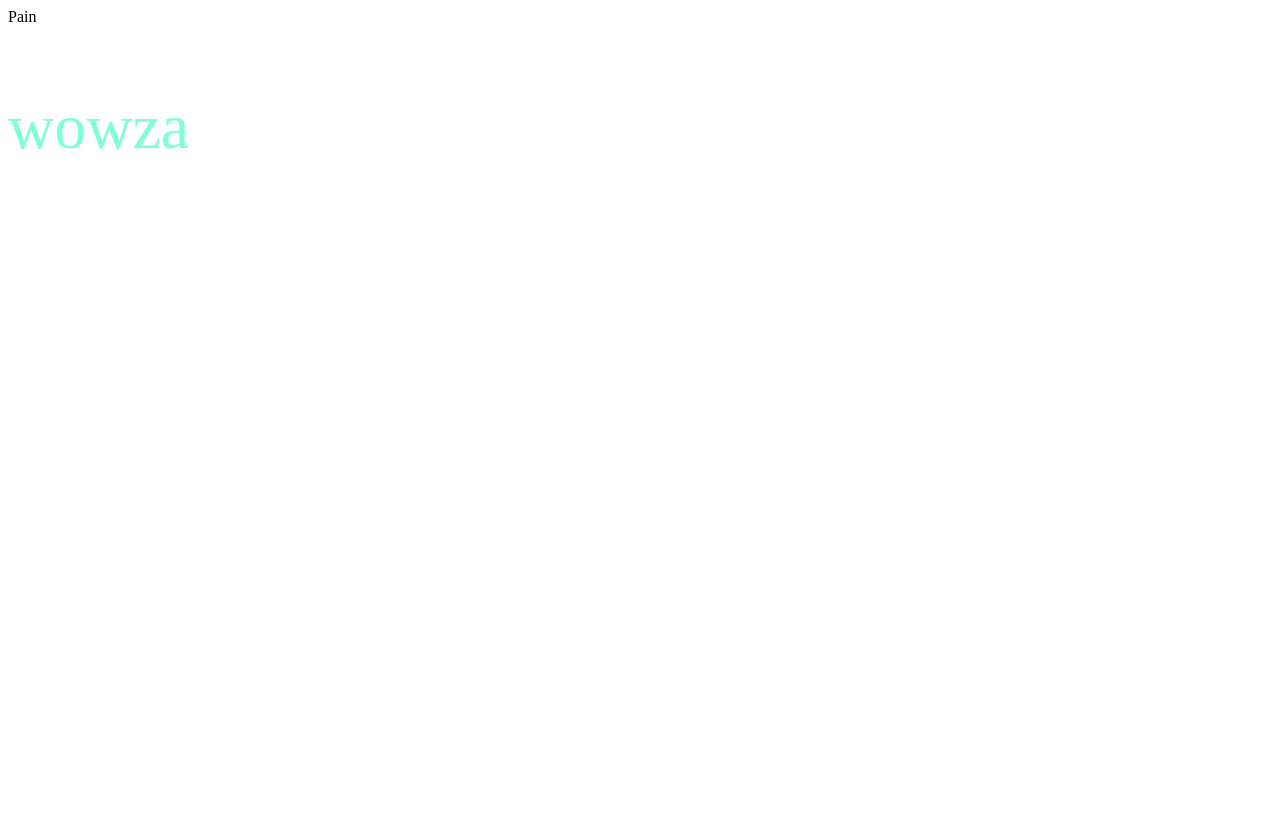
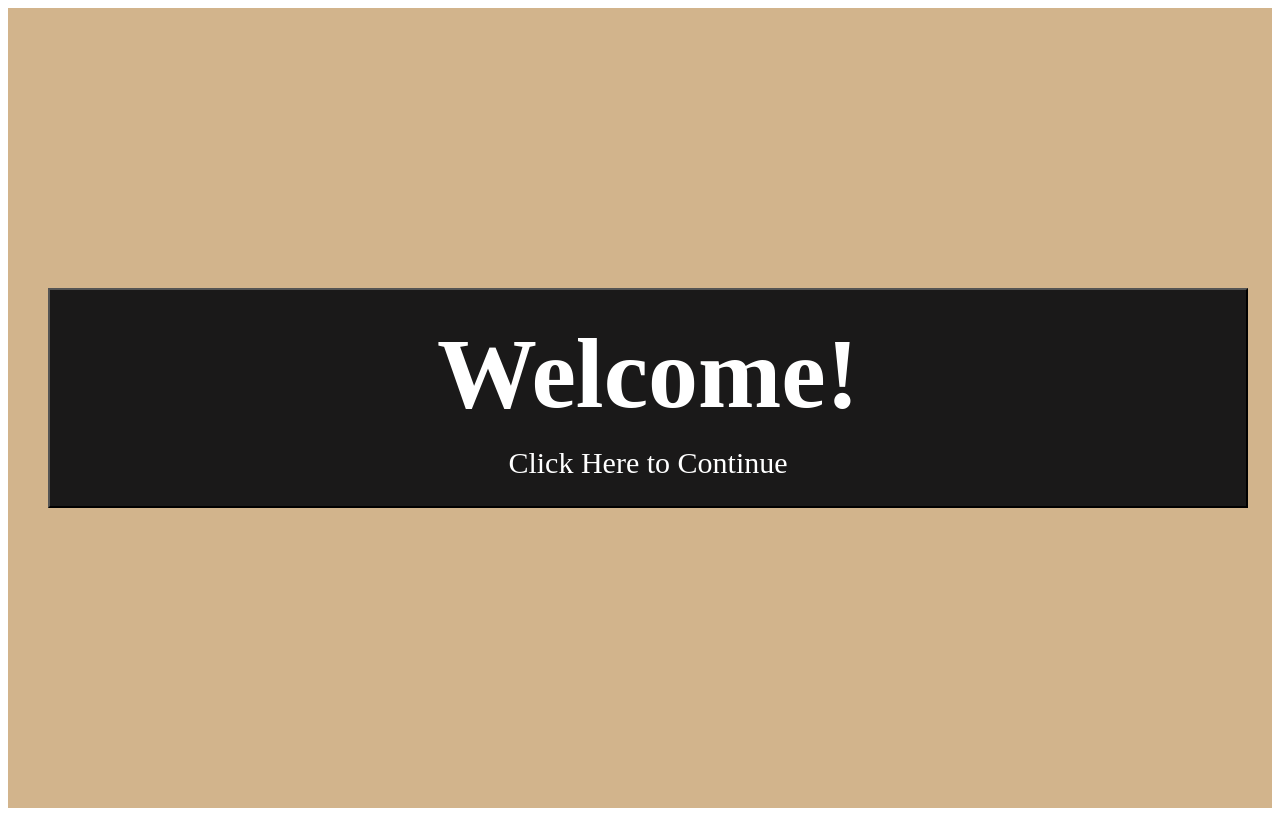
Before and after one commit to ChrisJDerm/website, a website: page MainPage/index.html in a window 1280 px wide. Drawn offline with Linux system fonts and the light colour scheme.

Commit message:
Front page styled

```diff
--- /dev/null
+++ b/MainPage/MainPage.js
@@ -0,0 +1,5 @@
+document.getElementById("WelcomeButton").onclick()
+
+function LoadMenu(){
+
+}
--- a/MainPage/index.html
+++ b/MainPage/index.html
@@ -7,7 +7,12 @@
 </head>
 <body>
     <link rel="stylesheet" href="./style.css">
-    <header>Pain</header>
-     <p>wowza</p>
+    <script src="./MainPage.js"></script>
+    <div class="center" id="ButtonDiv">
+        <button class="center" id="WelcomeButton">
+            <header class="center">Welcome!</header>
+            <p id="Subtitle">Click Here to Continue</p>
+        </button>
+    </div>
 </body>
 </html>
--- a/MainPage/style.css
+++ b/MainPage/style.css
@@ -1,4 +1,39 @@
-p {
-    font-size: 64px;
-    color: aquamarine;
+* {
+    overflow-wrap: break-word;
+    overflow: hidden;
+    font-family: 'Times New Roman', Times, serif;
 }
+
+header {
+    padding: 30px;
+    padding-top: 10px;
+    padding-bottom: 5px;
+    font-size:100px;
+    font-weight: bolder;
+    color: white;
+}
+
+#Subtitle {
+    font-size: 30px;
+    color: white;
+    margin: 10px;
+}
+
+#WelcomeButton {
+    transform: translateY(35vh);
+    height: 220px;
+    width: 1200px;
+    background-color: rgb(26, 25, 25);
+}
+
+.center {
+    margin: auto;
+    width: 50%;
+    text-align: center;
+}
+
+#ButtonDiv {
+    height: 100vh;
+    width: 100vw;
+    background-color: #d2b48c;
+}
```
